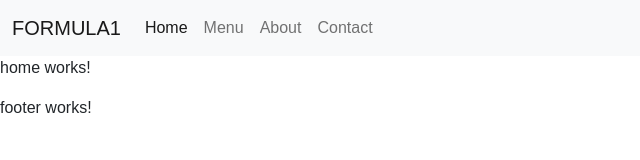
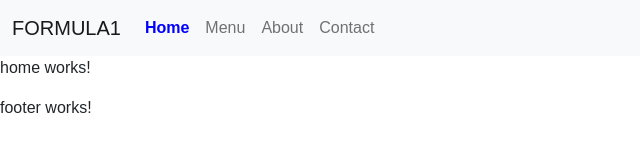
Before and after one commit to Mzazi25/formula1, an Angular app in the folder frontend/: page / in a window 1280 px wide. Shown: the top 160 px of the page, without its empty margins (0-640 px from the left). Built offline with nearby package versions, Linux system fonts and the light colour scheme.

Commit message:
add styles to navbar

```diff
--- a/frontend/src/app/pages/navbar/navbar.component.css
+++ b/frontend/src/app/pages/navbar/navbar.component.css
@@ -0,0 +1,9 @@
+/* .active-link
+{
+    font-weight: bold;
+} */
+
+.navbar-light .navbar-nav .nav-link.active-link{
+    font-weight: bold;
+    color: blue;
+}
--- a/frontend/src/app/pages/navbar/navbar.component.html
+++ b/frontend/src/app/pages/navbar/navbar.component.html
@@ -1,22 +1,22 @@
 <nav class="navbar navbar-expand-lg navbar-light bg-light">
     <div class="container-fluid">
-      <a class="navbar-brand" routerLink="">FORMULA1</a>
+      <a class="navbar-brand">FORMULA1</a>
       <button class="navbar-toggler" type="button" data-bs-toggle="collapse" data-bs-target="#navbarNav" aria-controls="navbarNav" aria-expanded="false" aria-label="Toggle navigation">
         <span class="navbar-toggler-icon"></span>
       </button>
       <div class="collapse navbar-collapse" id="navbarNav">
         <ul class="navbar-nav">
           <li class="nav-item">
-            <a class="nav-link active" aria-current="page" href="#">Home</a>
+            <a class="nav-link active" aria-current="page" routerLink="" routerLinkActive="active-link" routerlinkActiveOptions="{exact:true}">Home</a>
           </li>
           <li class="nav-item">
-            <a class="nav-link" routerLink="menu">Menu</a>
+            <a class="nav-link" routerLink="menu" routerLinkActive="active-link">Menu</a>
           </li>
           <li class="nav-item">
-            <a class="nav-link" routerLink="about">About</a>
+            <a class="nav-link" routerLink="about" routerLinkActive="active-link">About</a>
           </li>
           <li class="nav-item">
-            <a class="nav-link" routerLink="contact">Contact</a>
+            <a class="nav-link" routerLink="contact" routerLinkActive="active-link">Contact</a>
           </li>
         </ul>
       </div>
```
